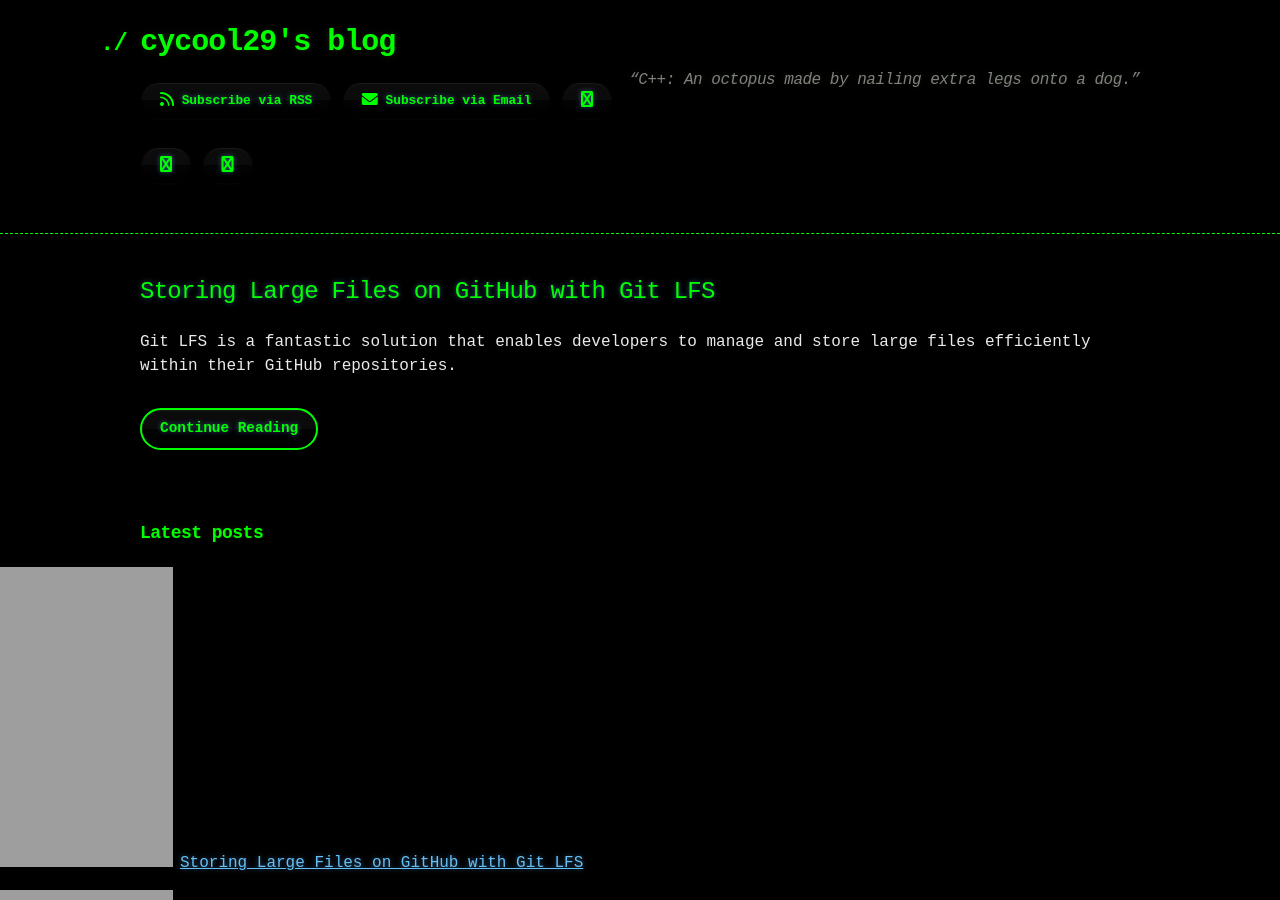
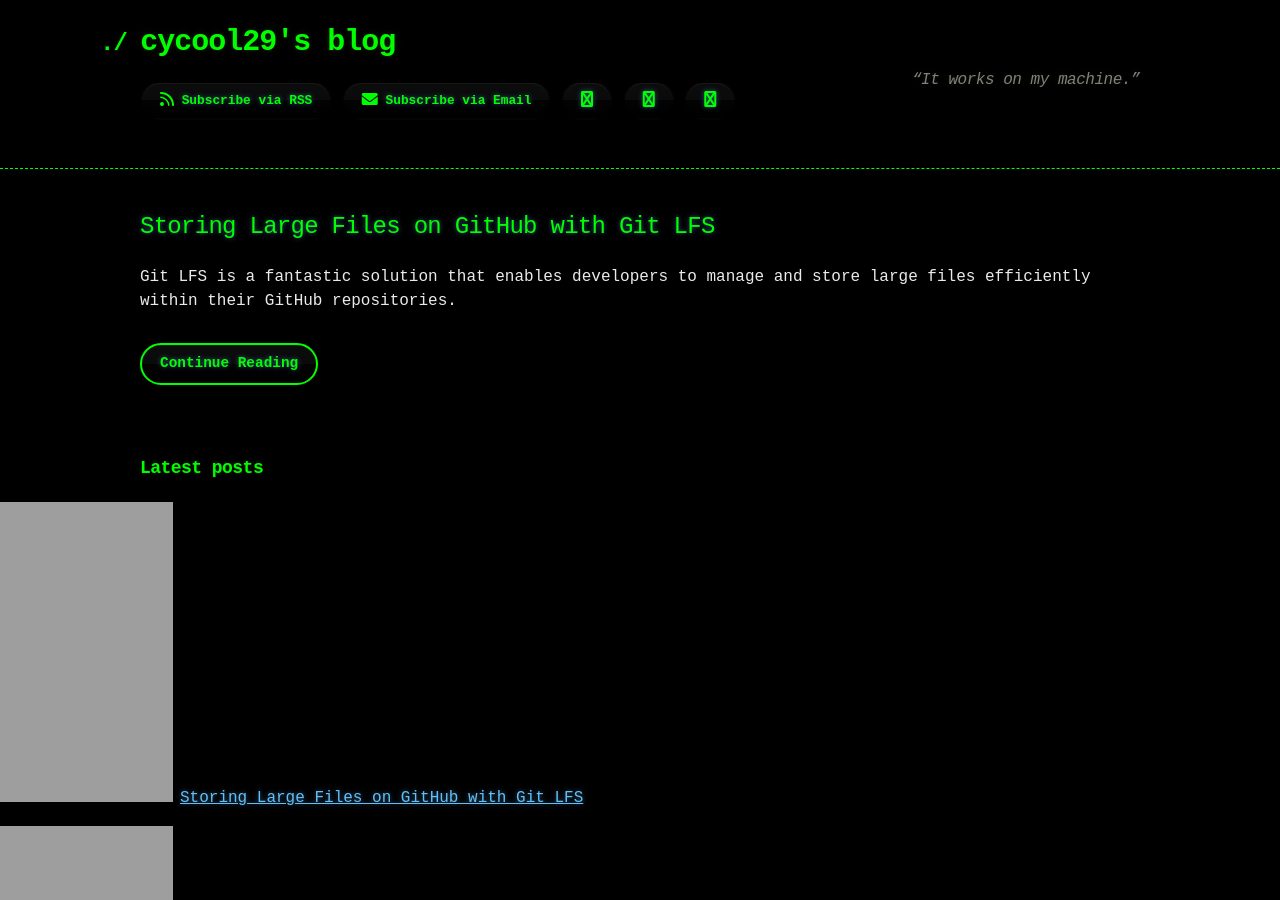
Before and after one commit to cycool29/cycool29.github.io, a Jekyll site: the page built from index.md, in a window 1280 px wide and 900 px high. Built offline with Jekyll 4.4.1, drawn with Linux system fonts in a browser that asks for light colours; a style sheet for code colours, icons or effects is not loaded.

Commit message:
Update quotes

```diff
--- a/_config.yml
+++ b/_config.yml
@@ -1,5 +1,5 @@
 title: cycool29's blog
-description: "“C++: An octopus made by nailing extra legs onto a dog.” "
+description: "“It works on my machine.” "
 bio: A high school student. Intermediate in Python, Git, Bash. Learning JavaScript. He/Him. "
 author: cycool29
 url: https://cycool29.github.io
```
